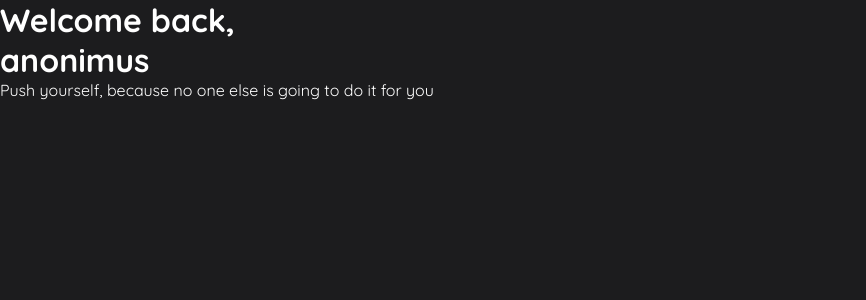
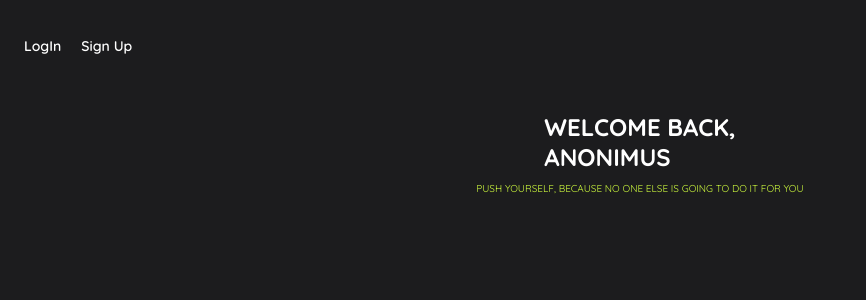
Before and after one commit to TackoBracko/crossfit-tracker-app-react-ts, a React (Vite) app: page / in a window 1280 px wide. Shown: the top 300 px of the page, without its empty margins (0-866 px from the left). Built offline with nearby package versions, Linux system fonts and the light colour scheme.

Commit message:
added layout and navigation

```diff
--- a/src/App.tsx
+++ b/src/App.tsx
@@ -9,14 +9,17 @@ import Login from "./pages/Login";
 import Signup from "./pages/Sigup";
 import Home from "./pages/User/Home";
 import Onbording from "./pages/Sigup/Onbording";
+import Layout from "./components/Layout";
 
 const router = createBrowserRouter(
   createRoutesFromElements(
     <>
-      <Route path="/" element={<Home />} />
-      <Route path="log-in" element={<Login />} />
-      <Route path="sign-up" element={<Signup />} />
-      <Route path="on-bording" element={<Onbording />} />
+      <Route path="/" element={<Layout />}>
+        <Route index element={<Home />} />
+        <Route path="log-in" element={<Login />} />
+        <Route path="sign-up" element={<Signup />} />
+        <Route path="on-bording" element={<Onbording />} />
+      </Route>
     </>
   )
 );
--- /dev/null
+++ b/src/components/Layout/Navigation/Navigation.module.css
@@ -0,0 +1,51 @@
+.appHeader {
+  position: fixed;
+  top: 0;
+  left: 0;
+  width: 100%;
+  z-index: 1000;
+}
+
+.appNavigation {
+  min-height: 92px;
+  padding: var(--p-gap);
+  font-size: var(--font-sm);
+  font-weight: var(--font-semibold);
+  display: flex;
+}
+
+.activeNav {
+  display: flex;
+  gap: var(--gap-lg);
+  align-items: center;
+}
+
+.activeNav li a.active {
+  text-decoration: underline 2px #d0fd3e;
+  text-underline-offset: 8px;
+}
+
+.dark {
+  background-color: var(--primary-background);
+}
+
+.loggedNav {
+  height: 100%;
+  display: flex;
+  justify-content: space-around;
+  align-items: center;
+}
+
+.loggedNav li a {
+  display: inline-flex;
+  justify-content: center;
+  align-items: center;
+  width: 50px;
+  height: 50px;
+  border-radius: var(--rounded-3xl);
+  transform: border 0.3s, transform 0.3s;
+}
+
+.loggedNav li a.active {
+  border: 1px solid var(--primary-btn-hover);
+}
--- /dev/null
+++ b/src/components/Layout/Navigation/index.tsx
@@ -0,0 +1,57 @@
+import { NavLink } from "react-router-dom";
+import classes from "./Navigation.module.css";
+import { useState } from "react";
+
+export default function Navigation() {
+  const [isUserLogged] = useState(false);
+
+  return (
+    <header
+      className={
+        isUserLogged
+          ? `${classes.appHeader} ${classes.dark} `
+          : classes.appHeader
+      }
+    >
+      <nav className={classes.appNavigation}>
+        {isUserLogged ? (
+          <ul className={classes.loggedNav}>
+            <li>
+              <NavLink
+                to=""
+                className={({ isActive }) =>
+                  isActive ? classes.active : undefined
+                }
+              >
+                Home
+              </NavLink>
+            </li>
+          </ul>
+        ) : (
+          <ul className={classes.activeNav}>
+            <li>
+              <NavLink
+                to="log-in"
+                className={({ isActive }) =>
+                  isActive ? classes.active : undefined
+                }
+              >
+                LogIn
+              </NavLink>
+            </li>
+            <li>
+              <NavLink
+                to="sign-up"
+                className={({ isActive }) =>
+                  isActive ? classes.active : undefined
+                }
+              >
+                Sign Up
+              </NavLink>
+            </li>
+          </ul>
+        )}
+      </nav>
+    </header>
+  );
+}
--- /dev/null
+++ b/src/components/Layout/index.tsx
@@ -0,0 +1,13 @@
+import { Outlet } from "react-router-dom";
+import Navigation from "./Navigation";
+
+export default function Layout() {
+  return (
+    <div>
+      <Navigation />
+      <main>
+        <Outlet />
+      </main>
+    </div>
+  );
+}
--- a/src/pages/User/Home/Home.module.css
+++ b/src/pages/User/Home/Home.module.css
@@ -0,0 +1,22 @@
+.homeHeader {
+  margin-top: var(--m-2xl);
+  display: flex;
+  flex-direction: column;
+  align-items: center;
+  padding: 32px 24px;
+  margin-bottom: 32px;
+}
+
+.homeHeader h1 {
+  font-size: 24px;
+  font-weight: 700;
+  text-transform: uppercase;
+  padding-bottom: 10px;
+}
+
+.homeHeader p {
+  font-size: 10px;
+  font-weight: 400;
+  color: var(--secondary-text);
+  text-transform: uppercase;
+}
```
